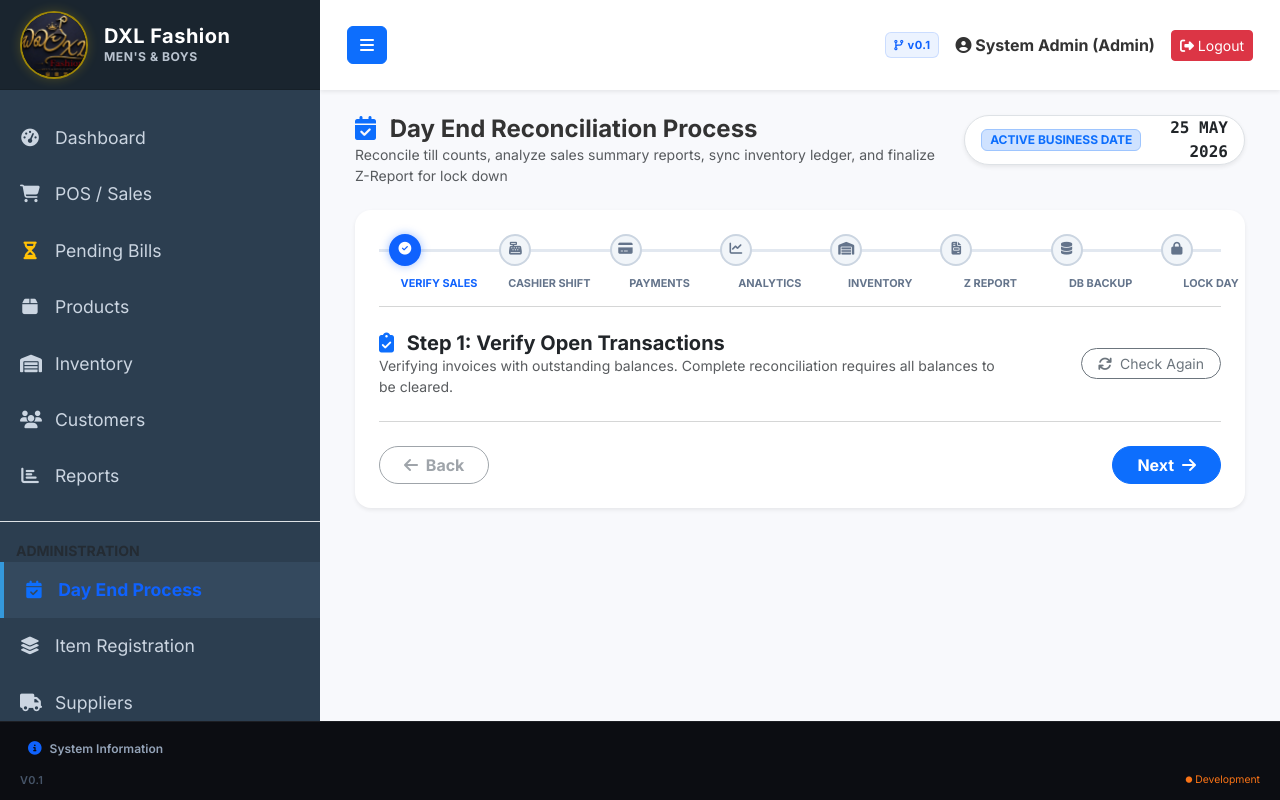
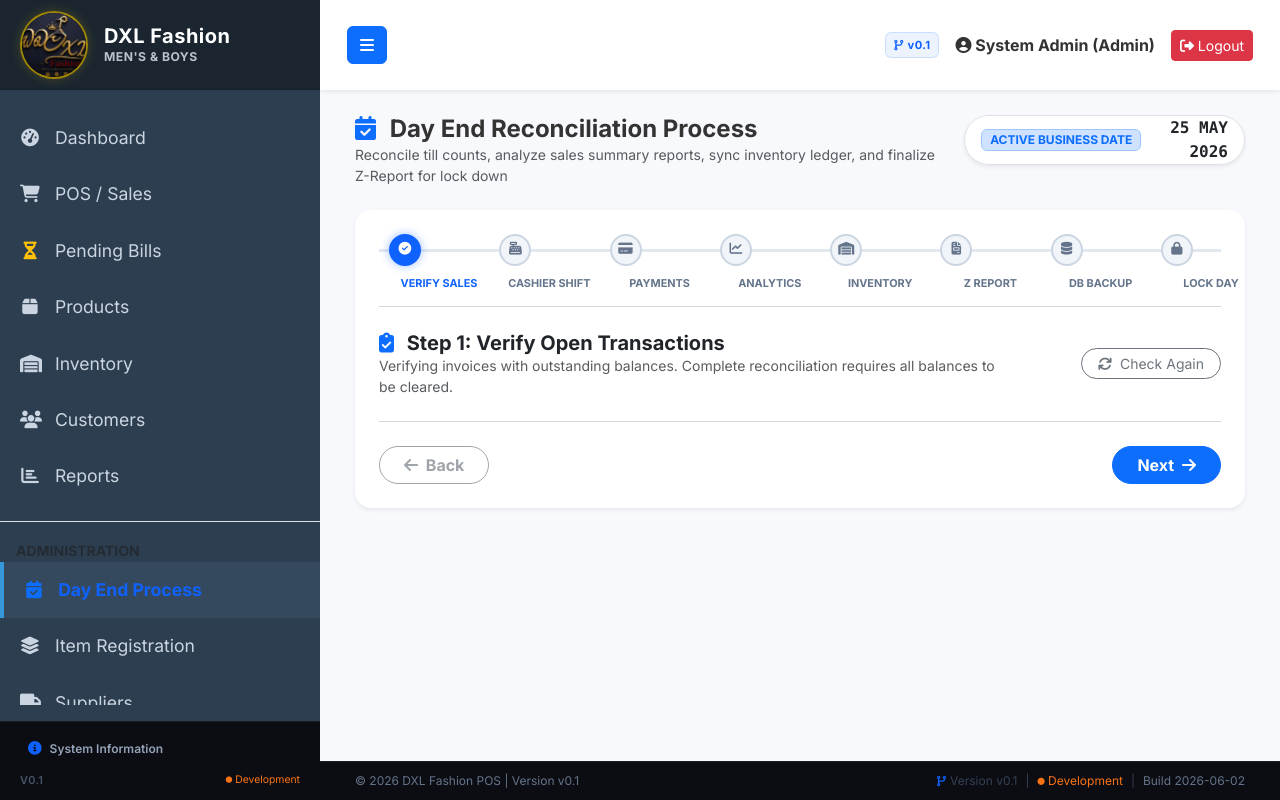
Before and after one commit to sankaadikaramNW/POS-system, a PHP site: page /day_end.php in a window 1280 px wide. Run offline with PHP 8.4, Linux system fonts and the light colour scheme; a user stored in the database is signed in; data comes from the database, SQL or seed files in the repository; data that the repository does not hold is empty; a stand-in replaces the project's code that opens the database connection.

Commit message:
feat: implement premium dashboard sidebar and custom stylesheet for POS system

```diff
--- a/assets/css/style.css
+++ b/assets/css/style.css
@@ -27,7 +27,8 @@ body {
     color: #fff;
     transition: all 0.3s;
     height: 100vh;
-    overflow-y: auto;
+    display: flex;
+    flex-direction: column;
 }
 
 #sidebar.active {
@@ -52,6 +53,8 @@ body {
 
 #sidebar ul.components {
     padding: 20px 0;
+    flex: 1;
+    overflow-y: auto;
 }
 
 #sidebar ul p {
--- a/includes/sidebar.php
+++ b/includes/sidebar.php
@@ -72,7 +72,7 @@ $role = $_SESSION['role'] ?? 'cashier';
     </ul>
 
     <!-- Sidebar Version Footer -->
-    <div style="position:absolute;bottom:0;left:0;right:0;padding:12px 20px;border-top:1px solid rgba(255,255,255,0.07);background:#0c0d12;">
+    <div style="padding:12px 20px;border-top:1px solid rgba(255,255,255,0.07);background:#0c0d12;margin-top:auto;">
         <?php if ($role === 'admin'): ?>
         <a href="system_info.php" style="display:flex;align-items:center;gap:8px;text-decoration:none;margin-bottom:8px;padding:6px 8px;border-radius:8px;transition:background .2s;" onmouseover="this.style.background='rgba(15,98,254,.12)'" onmouseout="this.style.background='transparent'">
             <i class="fas fa-info-circle" style="color:#0f62fe;font-size:.85rem;"></i>
```
